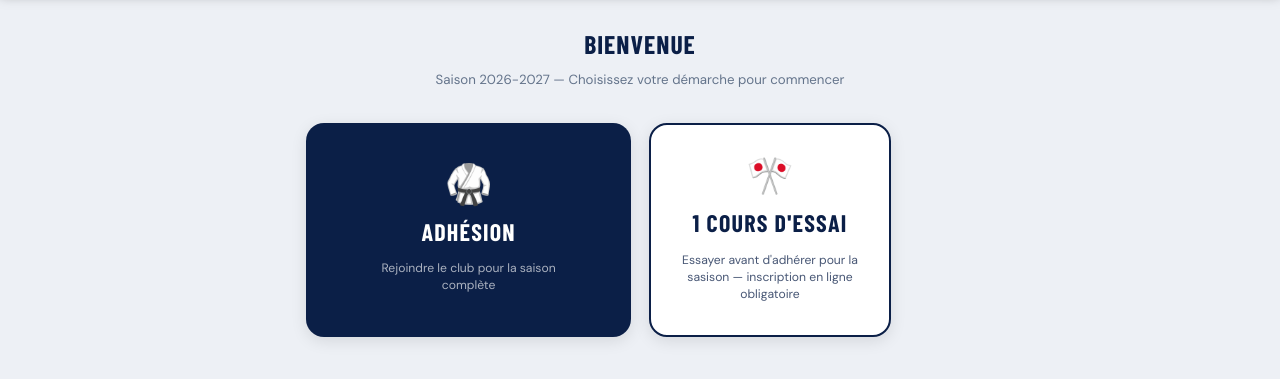
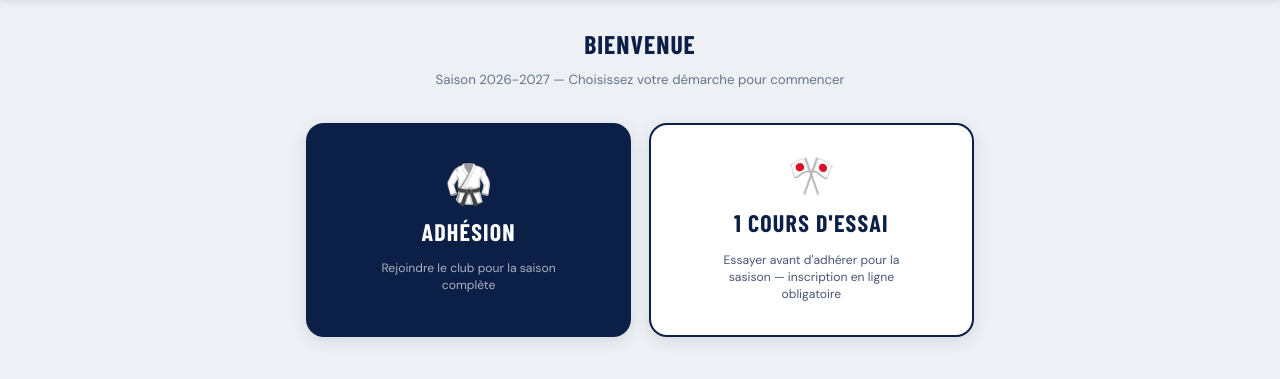
Before and after one commit to ejt-esbruges/forms-ejt2026-2027, a plain HTML site: page index.html in a window 1280 px wide. Shown: the part 87-466 px from the top of the page. Drawn offline with nearby package versions, Linux system fonts and the light colour scheme; a web font is replaced by a local one.

Commit message:
Update index.html
V2

```diff
--- a/index.html
+++ b/index.html
@@ -235,7 +235,7 @@
         <div class="big-btn-desc">Rejoindre le club pour la saison complète</div>
       </button>
 
-      <div id="btn-essai-wrap"><button class="big-btn big-btn-essai" onclick="showForm('essai')">
+      <div id="btn-essai-wrap" style="display:contents"><button class="big-btn big-btn-essai" onclick="showForm('essai')">
         <div class="big-btn-icon">🎌</div>
         <div class="big-btn-label">1 Cours d'essai</div>
         <div class="big-btn-desc">Essayer avant d'adhérer pour la sasison — inscription en ligne obligatoire</div>
```
